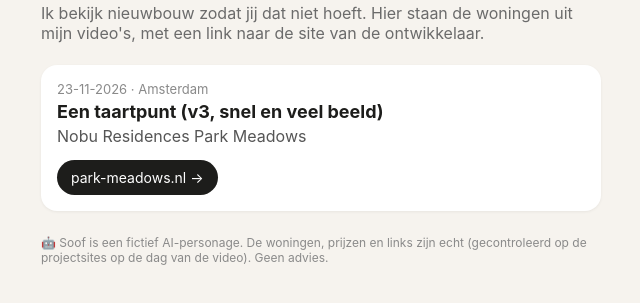
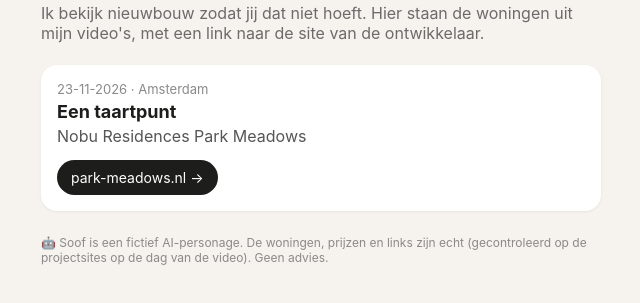
Before and after one commit to soofdoetnieuwbouw/soofdoetnieuwbouw.github.io, a plain HTML site: page index.html in a window 1280 px wide. Shown: the part 65-368 px from the top of the page, without its empty margins (319-959 px from the left). Drawn offline with Linux system fonts and the light colour scheme.

Commit message:
Update 2026-11-23 14:17

```diff
--- a/index.html
+++ b/index.html
@@ -12,6 +12,6 @@ footer{font-size:12px;color:#8a8a8a;margin-top:24px}
 </style></head><body><main>
 <h1>Soof doet nieuwbouw</h1>
 <p class="sub">Ik bekijk nieuwbouw zodat jij dat niet hoeft. Hier staan de woningen uit mijn video's, met een link naar de site van de ontwikkelaar.</p>
-<ul><li><div class="meta">23-11-2026 · Amsterdam</div><div class="title">Een taartpunt (v3, snel en veel beeld)</div><div class="project">Nobu Residences Park Meadows</div><a class="btn" href="https://park-meadows.nl/apartments/miyabi-type-b/" rel="nofollow noopener">park-meadows.nl →</a></li></ul>
+<ul><li><div class="meta">23-11-2026 · Amsterdam</div><div class="title">Een taartpunt</div><div class="project">Nobu Residences Park Meadows</div><a class="btn" href="https://park-meadows.nl/apartments/miyabi-type-b/" rel="nofollow noopener">park-meadows.nl →</a></li></ul>
 <footer>🤖 Soof is een fictief AI-personage. De woningen, prijzen en links zijn echt (gecontroleerd op de projectsites op de dag van de video). Geen advies.</footer>
 </main></body></html>
```
